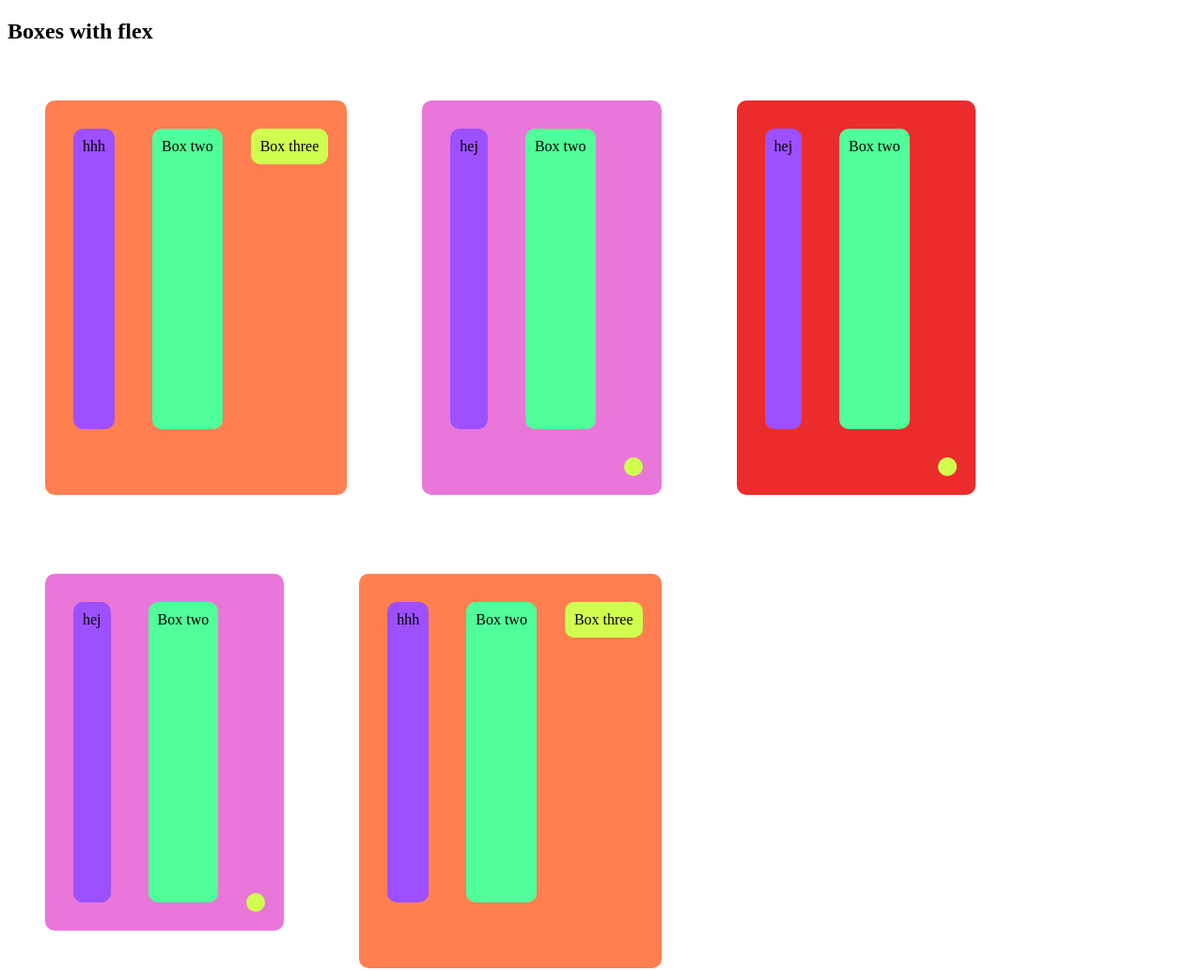
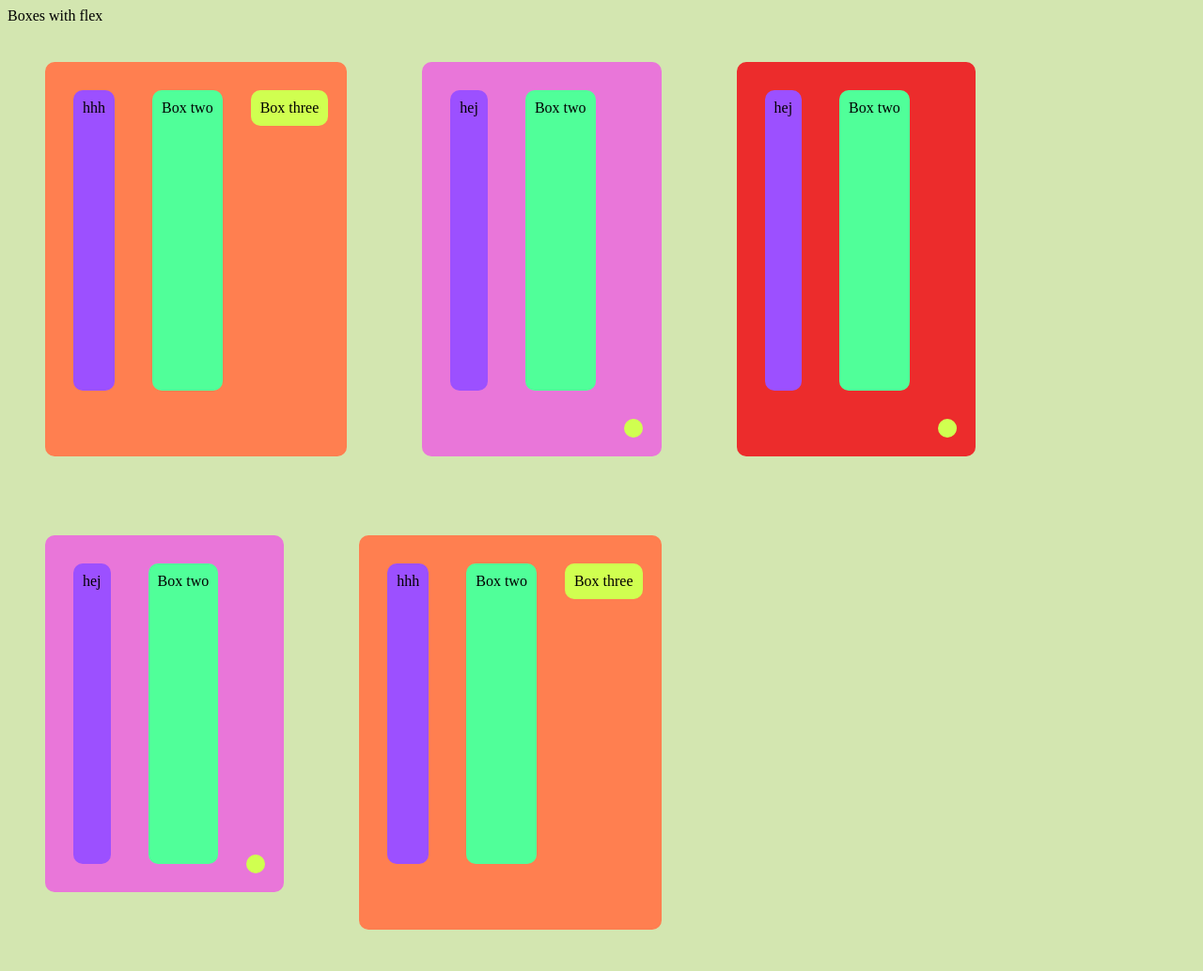
Before and after one commit to OlleLeonard/Uppgift-4, a plain HTML site: page index.html in a window 1280 px wide. Shown: the whole page at 94% size. Drawn offline with Linux system fonts and the light colour scheme.

Commit message:
New start

```diff
--- a/index.html
+++ b/index.html
@@ -6,8 +6,9 @@
     <meta name="viewport" content="width=device-width, initial-scale=1.0">
     <title>Task 4</title>
     <link rel="stylesheet" href="Styles/styles.css">
+
 </head>
-<body>
+<body body style="background-color:rgb(211, 230, 176);>
 
         <h2 class="flex_heading">Boxes with flex</h2>
 
```
